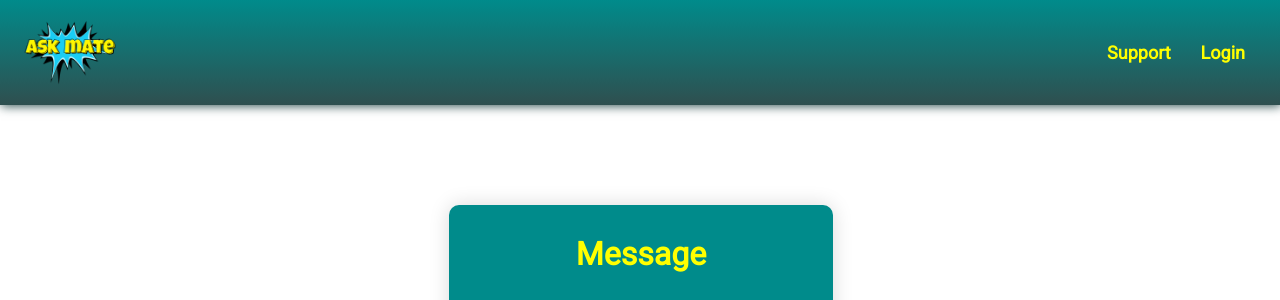
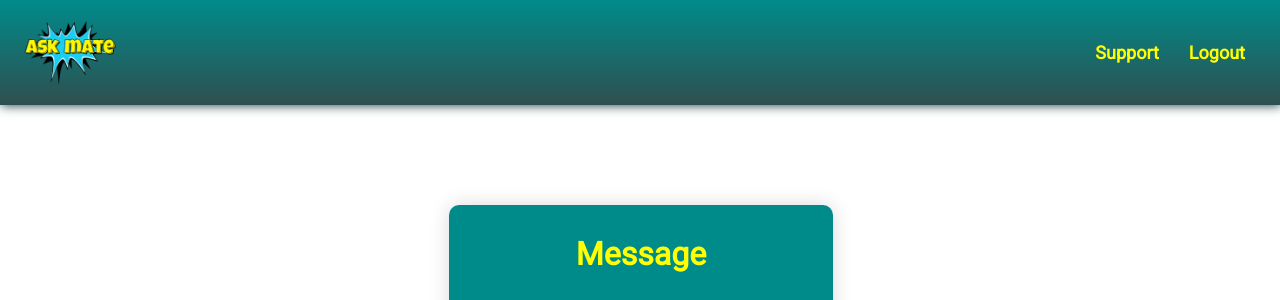
Before and after one commit to CodecoolGlobal/ask-mate-3-python-lillakiraly, a Flask app: page /question/1/new-answer in a window 1280 px wide. Shown: the top 300 px of the page. Run offline with Flask 2, Linux system fonts and the light colour scheme; the visitor is signed in with stand-in values (Sample User, id 1).

Commit message:
ADD logout/login option

```diff
--- a/templates/template_site.html
+++ b/templates/template_site.html
@@ -15,7 +15,13 @@
     <a class="logo" href="/list"><img src="{{ url_for('static', filename='images/ask_logo.png') }}" alt="AskMate logo" width="100"></a>
     <ul class="nav-links">
         <li class="nav-item"><a href="#">Support</a></li>
-        <li class="nav-item"><a href="{{ url_for('authentication') }}">Login</a></li>
+            {% if session['user'] is defined %}
+                <li class="nav-item"><a href="{{ url_for('logout') }}">Logout</a></li>
+
+            {% else %}
+                <li class="nav-item"><a href="{{ url_for('authentication') }}">Login</a></li>
+                <li class="nav-item"><a href="{{ url_for('register') }}">Registration</a></li>
+            {% endif %}
     </ul>
 </nav>
 </div>
```
